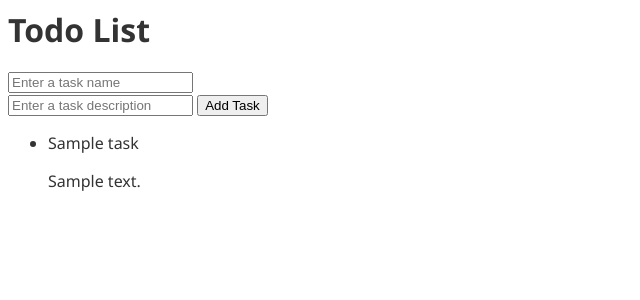
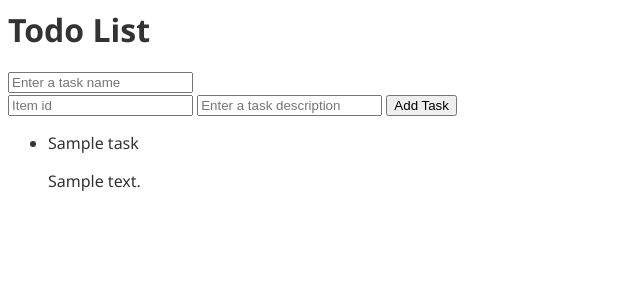
Before and after one commit to mentalpirate/flask_portfolio, a Flask app: page /submittodoitem in a window 1280 px wide. Shown: the top 300 px of the page, without its empty margins (0-640 px from the left). Run offline with Flask 3, Linux system fonts and the light colour scheme; a database or web service that is not in the repository returns one stand-in record (values such as "Sample title").

Commit message:
added item id field

```diff
--- a/templates/todo.html
+++ b/templates/todo.html
@@ -7,6 +7,7 @@
     <h1>Todo List</h1>
     <form method="POST" action="{{ url_for('posttodo') }}">
         <input type="text" name="task" placeholder="Enter a task name" required><br>
+        <input type="text" name="itemid" placeholder="Item id" >
         <input type="text" name="description" placeholder="Enter a task description" required>
         <button type="submit">Add Task</button>
     </form>
```
